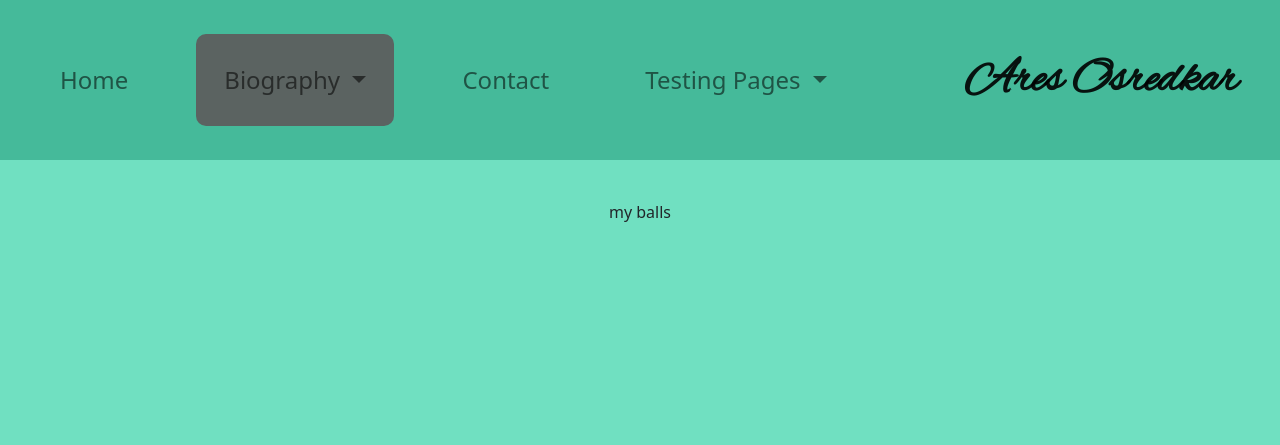
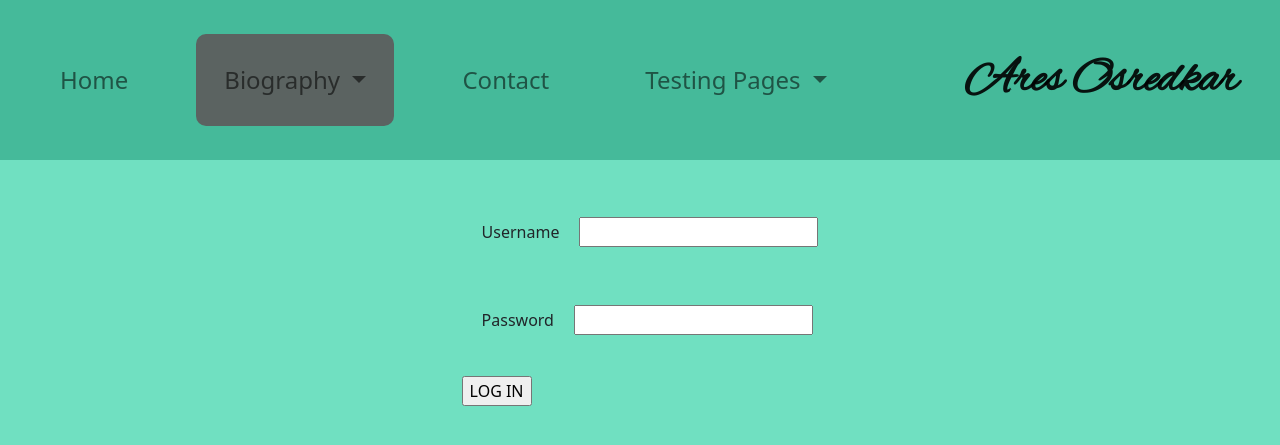
Before and after one commit to AresOsredkar/PortfolioAresOsredkar, a PHP site: page /Login.php in a window 1280 px wide. Shown: the top 445 px of the page. Run offline with PHP 8.4, Linux system fonts and the light colour scheme.

Commit message:
slight update

```diff
--- a/Portfolio/Login.php
+++ b/Portfolio/Login.php
@@ -22,7 +22,11 @@
     <?php include('navbar.php'); ?>
 
     <div class="mainPage loginForm">
-       my balls
+        <form>
+            <label>Username</label><input type="text"><br><br>
+            <label>Password</label><input type="password"><br><br>
+            <input type="submit" value="LOG IN">
+        </form>
     </div>
 
 </div>
--- a/Portfolio/css/style.css
+++ b/Portfolio/css/style.css
@@ -179,3 +179,7 @@
     justify-content: center;
     margin:20px auto;
 }
+
+label{
+    margin:20px;
+}
```
